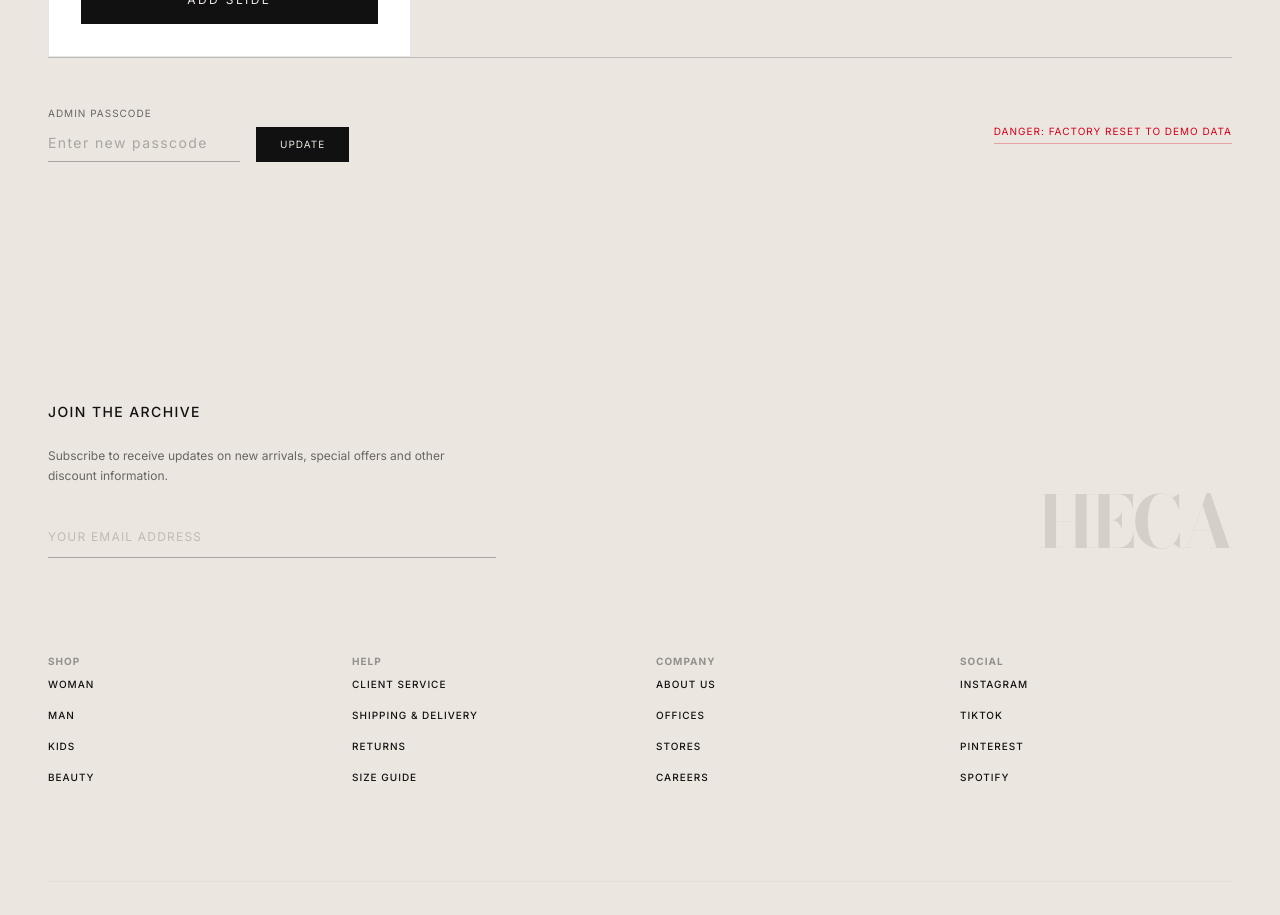
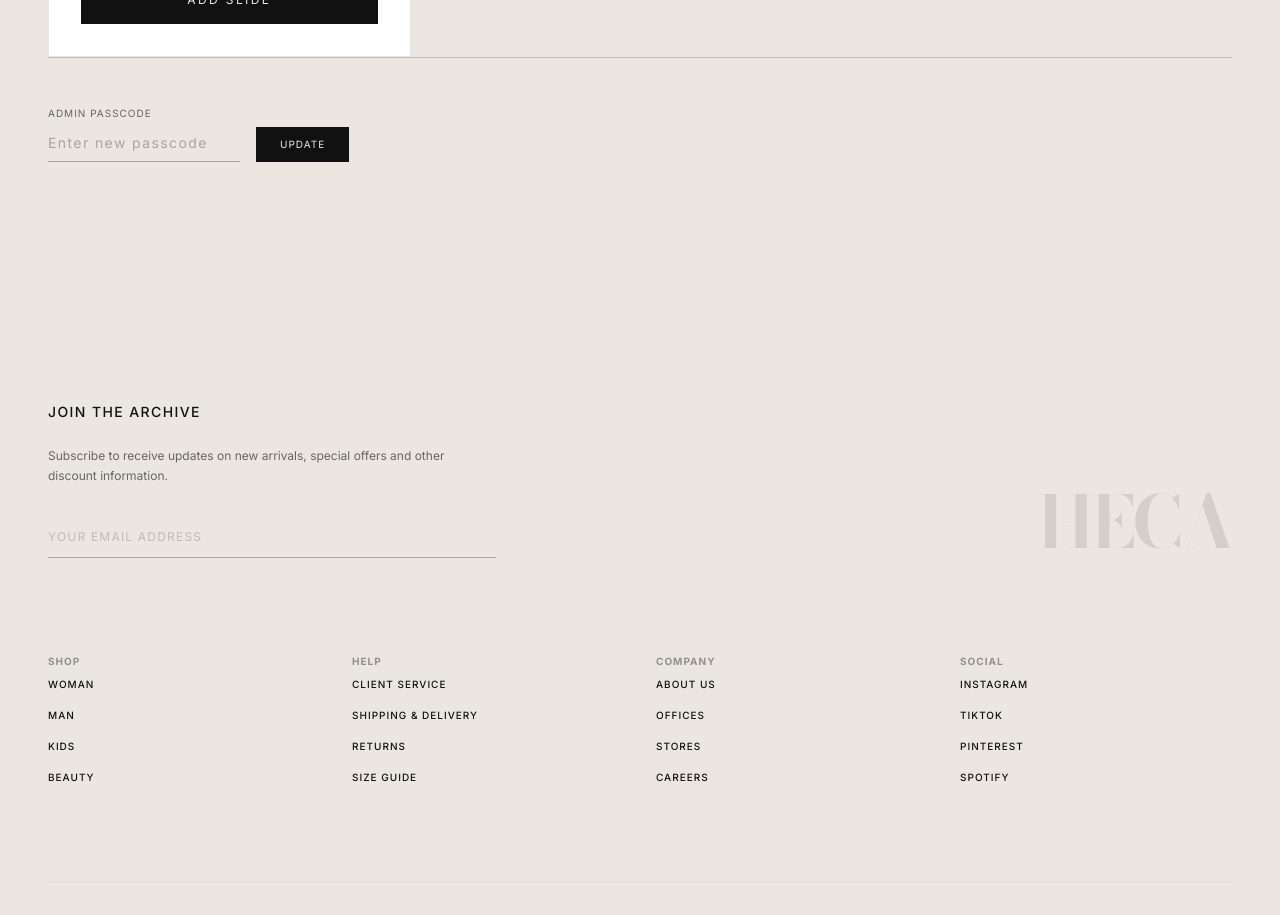
Before and after one commit to Ramelio-bot/heca, a Next.js app: page /admin in a window 1280 px wide. Shown: the part 2360-3275 px from the top of the page. Built offline with nearby package versions, Linux system fonts and the light colour scheme; no server answers; the database is empty; sample sign-in values are in the browser's storage.

Commit message:
Remove obsolete Factory Reset button

```diff
--- a/src/app/admin/page.tsx
+++ b/src/app/admin/page.tsx
@@ -686,18 +686,7 @@ export default function AdminDashboard() {
           </button>
         </form>
 
-        <button
-          onClick={() => {
-            if (window.confirm("Are you sure you want to reset all products and slides to demo data? This will erase your current items and cannot be undone.")) {
-              localStorage.removeItem("heca_products");
-              localStorage.removeItem("heca_slides");
-              window.location.reload();
-            }
-          }}
-          className="text-[10px] uppercase tracking-widest text-[#D6001C] hover:opacity-60 transition-opacity border-b border-[#D6001C]/30 pb-1"
-        >
-          Danger: Factory Reset to Demo Data
-        </button>
+        {/* Reset button removed for Supabase integration */}
       </div>
 
       {/* Toast Notification */}
```
